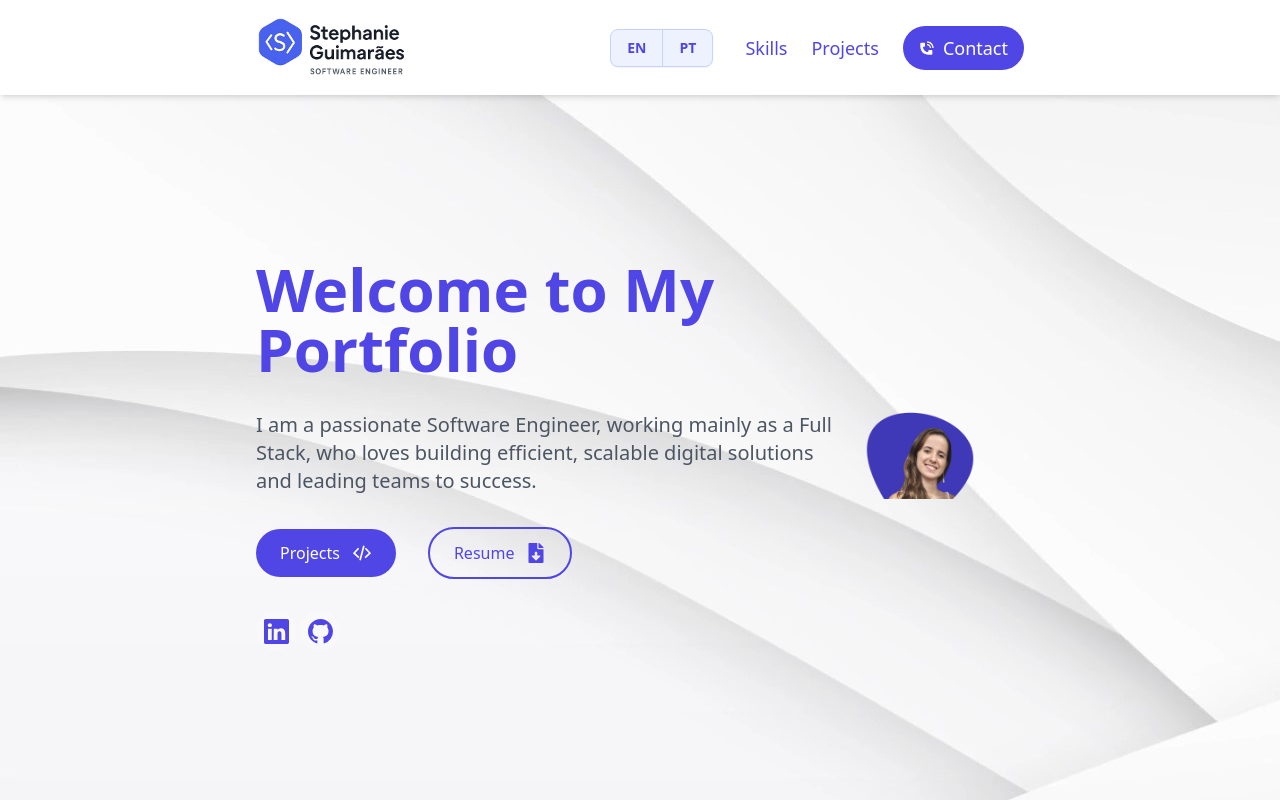
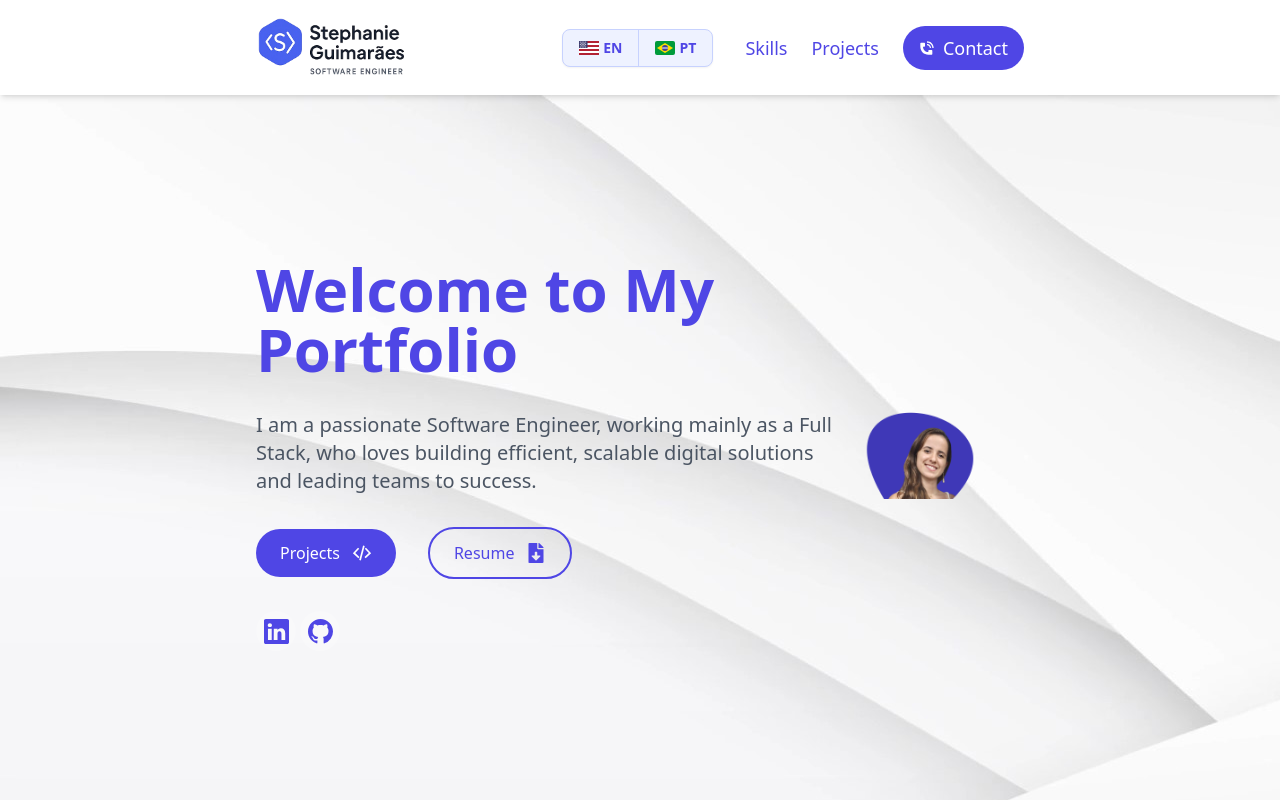
Before and after one commit to StephanieGuimaraes/WebPortfolio, a React (Vite) app in the folder WebPortfolio/: page / in a window 1280 px wide. Shown: the top 800 px of the page. Built offline with nearby package versions, Linux system fonts and the light colour scheme.

Commit message:
adding flags

```diff
--- /dev/null
+++ b/WebPortfolio/src/components/Flags.jsx
@@ -0,0 +1,49 @@
+import React from 'react';
+
+// Bandeira dos EUA (mais fiel)
+export const FlagEN = () => (
+  <svg width="20" height="14" viewBox="0 0 20 14" fill="none" xmlns="http://www.w3.org/2000/svg">
+    <rect width="20" height="14" rx="2" fill="#fff"/>
+    {/* Listras vermelhas */}
+    <rect y="0" width="20" height="2" fill="#B22234"/>
+    <rect y="2" width="20" height="2" fill="#fff"/>
+    <rect y="4" width="20" height="2" fill="#B22234"/>
+    <rect y="6" width="20" height="2" fill="#fff"/>
+    <rect y="8" width="20" height="2" fill="#B22234"/>
+    <rect y="10" width="20" height="2" fill="#fff"/>
+    <rect y="12" width="20" height="2" fill="#B22234"/>
+    {/* Campo azul */}
+    <rect x="0" y="0" width="8.5" height="7" fill="#3C3B6E"/>
+    {/* Estrelas simplificadas */}
+    <g fill="#fff">
+      <circle cx="1.3" cy="1.1" r="0.5"/>
+      <circle cx="3.1" cy="1.1" r="0.5"/>
+      <circle cx="4.9" cy="1.1" r="0.5"/>
+      <circle cx="6.7" cy="1.1" r="0.5"/>
+      <circle cx="2.2" cy="2.3" r="0.5"/>
+      <circle cx="4.0" cy="2.3" r="0.5"/>
+      <circle cx="5.8" cy="2.3" r="0.5"/>
+      <circle cx="1.3" cy="3.5" r="0.5"/>
+      <circle cx="3.1" cy="3.5" r="0.5"/>
+      <circle cx="4.9" cy="3.5" r="0.5"/>
+      <circle cx="6.7" cy="3.5" r="0.5"/>
+      <circle cx="2.2" cy="4.7" r="0.5"/>
+      <circle cx="4.0" cy="4.7" r="0.5"/>
+      <circle cx="5.8" cy="4.7" r="0.5"/>
+      <circle cx="1.3" cy="5.9" r="0.5"/>
+      <circle cx="3.1" cy="5.9" r="0.5"/>
+      <circle cx="4.9" cy="5.9" r="0.5"/>
+      <circle cx="6.7" cy="5.9" r="0.5"/>
+    </g>
+  </svg>
+);
+
+// Bandeira do Brasil (mantida)
+export const FlagBR = () => (
+  <svg width="20" height="14" viewBox="0 0 20 14" fill="none" xmlns="http://www.w3.org/2000/svg">
+    <rect width="20" height="14" rx="2" fill="#009B3A"/>
+    <polygon points="10,2 18,7 10,12 2,7" fill="#FFDF00"/>
+    <circle cx="10" cy="7" r="3" fill="#3E4095"/>
+    <rect x="7" y="6.5" width="6" height="1" rx="0.5" fill="#fff"/>
+  </svg>
+);
--- a/WebPortfolio/src/pages/LandingPage/Header.jsx
+++ b/WebPortfolio/src/pages/LandingPage/Header.jsx
@@ -2,6 +2,7 @@ import { useState } from "react";
 import { useTranslation } from 'react-i18next';
 import { AiOutlineClose } from "react-icons/ai";
 import {CgMenu, CgNametag, CgPhone} from 'react-icons/cg';
+import { FlagEN, FlagBR } from '../../components/Flags';
 import Logo1 from '../../assets/logos/Logo1_rbg.png';
 
 const navList = [
@@ -36,16 +37,20 @@ const Header = () => {
             <div className="inline-flex bg-indigo-50 rounded-lg border border-indigo-200 overflow-hidden shadow-sm mr-2">
               <button
                 onClick={() => changeLanguage('en')}
-                className="px-4 py-2 text-sm font-semibold focus:outline-none transition-colors border-r border-indigo-200 text-indigo-600 hover:bg-indigo-100 focus:bg-indigo-200"
+                className="px-4 py-2 text-sm font-semibold focus:outline-none transition-colors border-r border-indigo-200 text-indigo-600 hover:bg-indigo-100 focus:bg-indigo-200 flex items-center gap-1"
                 style={{ borderTopLeftRadius: '0.5rem', borderBottomLeftRadius: '0.5rem' }}
+                aria-label="Switch to English"
               >
+                <FlagEN />
                 EN
               </button>
               <button
                 onClick={() => changeLanguage('pt')}
-                className="px-4 py-2 text-sm font-semibold focus:outline-none transition-colors text-indigo-600 hover:bg-indigo-100 focus:bg-indigo-200"
+                className="px-4 py-2 text-sm font-semibold focus:outline-none transition-colors text-indigo-600 hover:bg-indigo-100 focus:bg-indigo-200 flex items-center gap-1"
                 style={{ borderTopRightRadius: '0.5rem', borderBottomRightRadius: '0.5rem' }}
+                aria-label="Mudar para Português"
               >
+                <FlagBR />
                 PT
               </button>
             </div>
```
